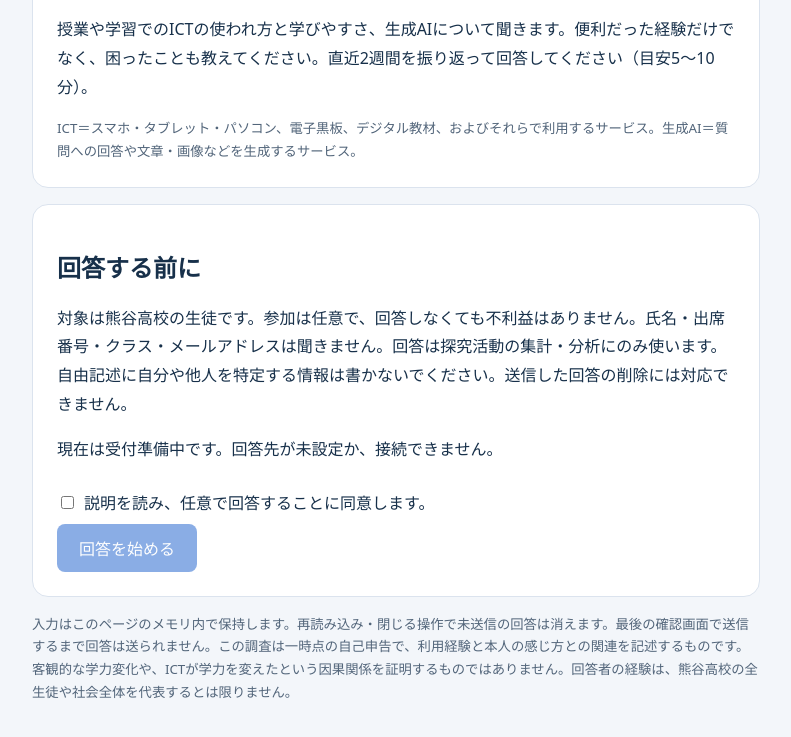
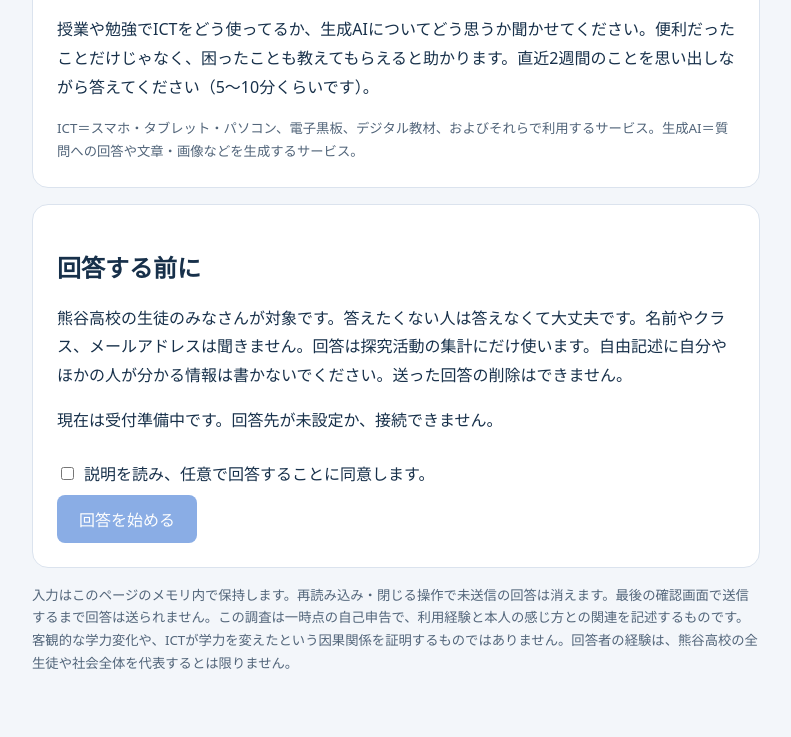
Before and after one commit to tatudrag0n/questionnaire, a website: page index.html in a window 1280 px wide. Shown: the part 147-884 px from the top of the page, without its empty margins (244-1035 px from the left). Drawn offline with Linux system fonts and the light colour scheme; no server answers.

Commit message:
冒頭の文言をくだけた口調に変更（v8の質問数・項目数は変更なし）

```diff
--- a/index.html
+++ b/index.html
@@ -36,13 +36,13 @@
     <header>
       <small>熊谷高校 生徒による探究活動／学校の公式調査ではありません</small>
       <h1>熊谷高校のICT教育と、学習・生活の付き合い方</h1>
-      <p>授業や学習でのICTの使われ方と学びやすさ、生成AIについて聞きます。便利だった経験だけでなく、困ったことも教えてください。直近2週間を振り返って回答してください（目安5〜10分）。</p>
+      <p>授業や勉強でICTをどう使ってるか、生成AIについてどう思うか聞かせてください。便利だったことだけじゃなく、困ったことも教えてもらえると助かります。直近2週間のことを思い出しながら答えてください（5〜10分くらいです）。</p>
       <small>ICT＝スマホ・タブレット・パソコン、電子黒板、デジタル教材、およびそれらで利用するサービス。生成AI＝質問への回答や文章・画像などを生成するサービス。</small>
     </header>
 
     <section id="intro" class="card">
       <h2>回答する前に</h2>
-      <p>対象は熊谷高校の生徒です。参加は任意で、回答しなくても不利益はありません。氏名・出席番号・クラス・メールアドレスは聞きません。回答は探究活動の集計・分析にのみ使います。自由記述に自分や他人を特定する情報は書かないでください。送信した回答の削除には対応できません。</p>
+      <p>熊谷高校の生徒のみなさんが対象です。答えたくない人は答えなくて大丈夫です。名前やクラス、メールアドレスは聞きません。回答は探究活動の集計にだけ使います。自由記述に自分やほかの人が分かる情報は書かないでください。送った回答の削除はできません。</p>
       <p id="notice">受付状況を確認中です。</p>
       <label><input id="consent" type="checkbox">説明を読み、任意で回答することに同意します。</label>
       <button id="start" disabled>回答を始める</button>
```
Also changed, not shown: 1 other file.
